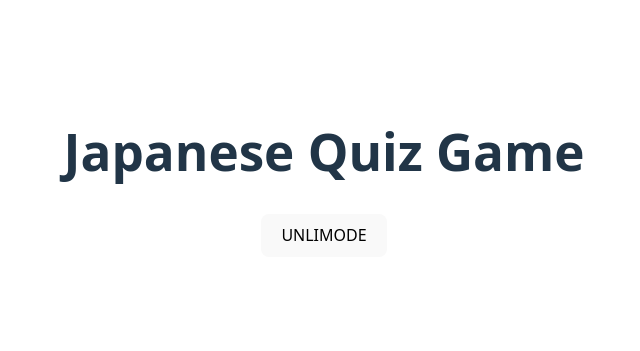
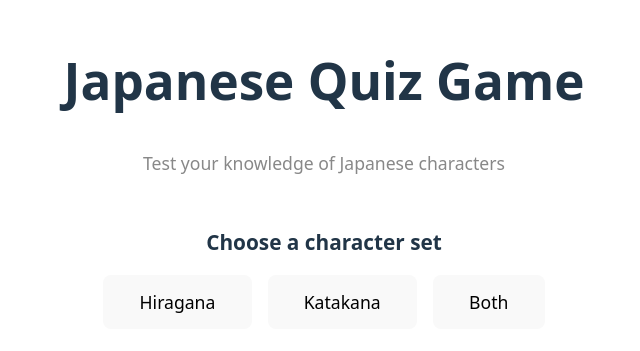
Before and after one commit to JIhushiru/JapCharQuiz, a React (Vite) app: page / in a window 1280 px wide. Shown: the part 227-578 px from the top of the page, without its empty margins (316-956 px from the left). Built offline with nearby package versions, Linux system fonts and the light colour scheme.

Commit message:
add character set selection to home page

```diff
--- a/src/App.tsx
+++ b/src/App.tsx
@@ -8,7 +8,7 @@ function App() {
   return (
     <Routes>
       <Route path = '/' element = {<Home/>}/>
-      <Route path = '/unlimode' element ={<UnliMode/>}/>
+      <Route path = '/quiz/:charset' element ={<UnliMode/>}/>
     </Routes>
   );
 }
--- a/src/components/Home.tsx
+++ b/src/components/Home.tsx
@@ -1,11 +1,21 @@
 import { useNavigate } from "react-router-dom";
+import "../styles/Home.css";
 
 export default function Home() {
     const navigate = useNavigate();
     return(
-        <>
-        <h1>Japanese Quiz Game</h1>
-        <button onClick={() => navigate("/unlimode")}>UNLIMODE</button>
-        </>
+        <div className="home">
+            <h1>Japanese Quiz Game</h1>
+            <p className="subtitle">Test your knowledge of Japanese characters</p>
+
+            <div className="mode-select">
+                <h2>Choose a character set</h2>
+                <div className="mode-buttons">
+                    <button onClick={() => navigate("/quiz/hiragana")}>Hiragana</button>
+                    <button onClick={() => navigate("/quiz/katakana")}>Katakana</button>
+                    <button onClick={() => navigate("/quiz/both")}>Both</button>
+                </div>
+            </div>
+        </div>
     );
 }
--- /dev/null
+++ b/src/styles/Home.css
@@ -0,0 +1,27 @@
+.home {
+    display: flex;
+    flex-direction: column;
+    align-items: center;
+    gap: 1rem;
+}
+
+.subtitle {
+    color: #888;
+    font-size: 1.1rem;
+    margin-top: -0.5rem;
+}
+
+.mode-select h2 {
+    font-size: 1.3rem;
+    margin-bottom: 1rem;
+}
+
+.mode-buttons {
+    display: flex;
+    gap: 1rem;
+}
+
+.mode-buttons button {
+    padding: 0.8em 2em;
+    font-size: 1.1rem;
+}
```
